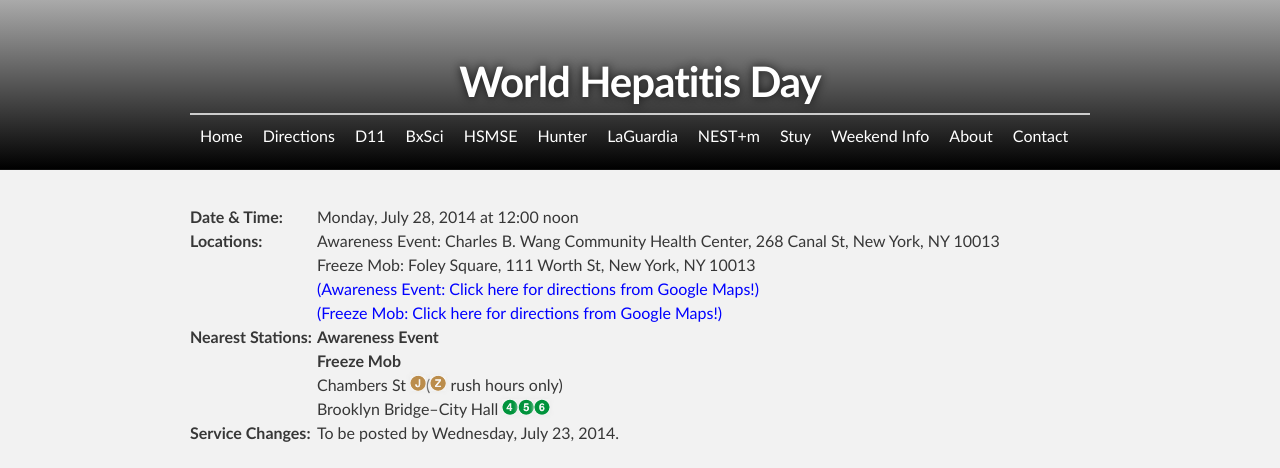
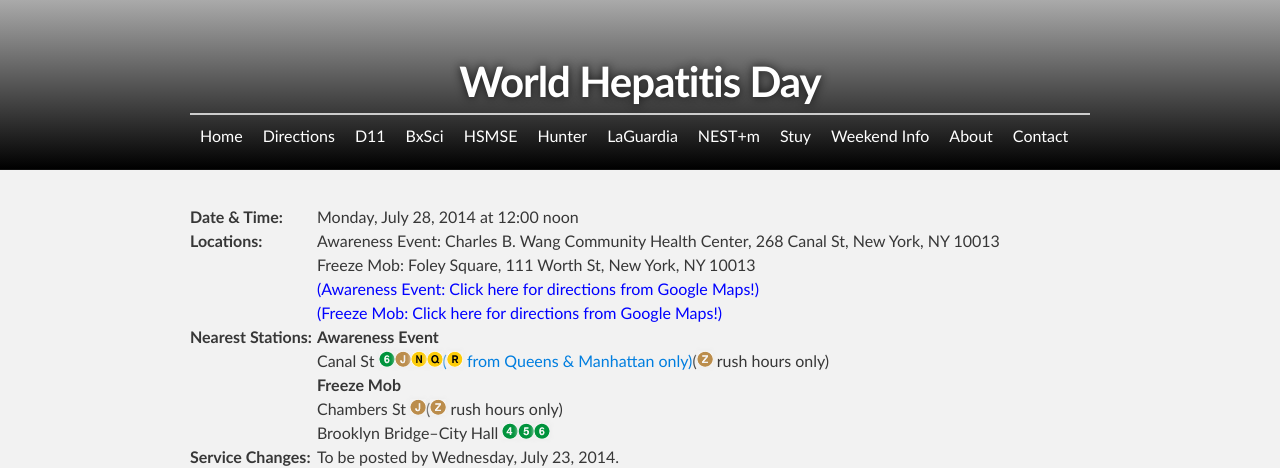
Before and after one commit to d11directions/d11directions.github.io, a Jekyll site: the page built from _posts/2014-07-28-World_Hepatitis_Day.html, in a window 1280 px wide. Shown: the top 468 px of the page. Built offline with Jekyll 4.4.1, drawn with Linux system fonts in a browser that asks for light colours.

Commit message:
Update World Hepatitis Day nearest stations

```diff
--- a/_posts/2014-07-28-World_Hepatitis_Day.html
+++ b/_posts/2014-07-28-World_Hepatitis_Day.html
@@ -9,6 +9,7 @@ locations:
     - Freeze Mob&#58; Foley Square, 111 Worth St, New York, NY 10013
 nearest-stations:
     - <strong>Awareness Event</strong>
+    - Canal St <img src="/img/6.png" alt="(6)"><img src="/img/J.png" alt="(J)"><img src="/img/N.png" alt="(N)"><img src="/img/Q.png" alt="(Q)"><a href="/long_term/#R_Montague">(<img src="/img/R.png" alt="(R)"> from Queens &amp; Manhattan only)</a>(<img src="/img/Z.png" alt="(Z)"> rush hours only)
     - <strong>Freeze Mob</strong>
     - Chambers St <img src="/img/J.png" alt="(J)">(<img src="/img/Z.png" alt="(Z)"> rush hours only)
     - Brooklyn Bridge&ndash;City Hall <img src="/img/4.png" alt="(4)"><img src="/img/5.png" alt="(5)"><img src="/img/6.png" alt="(6)">
```
